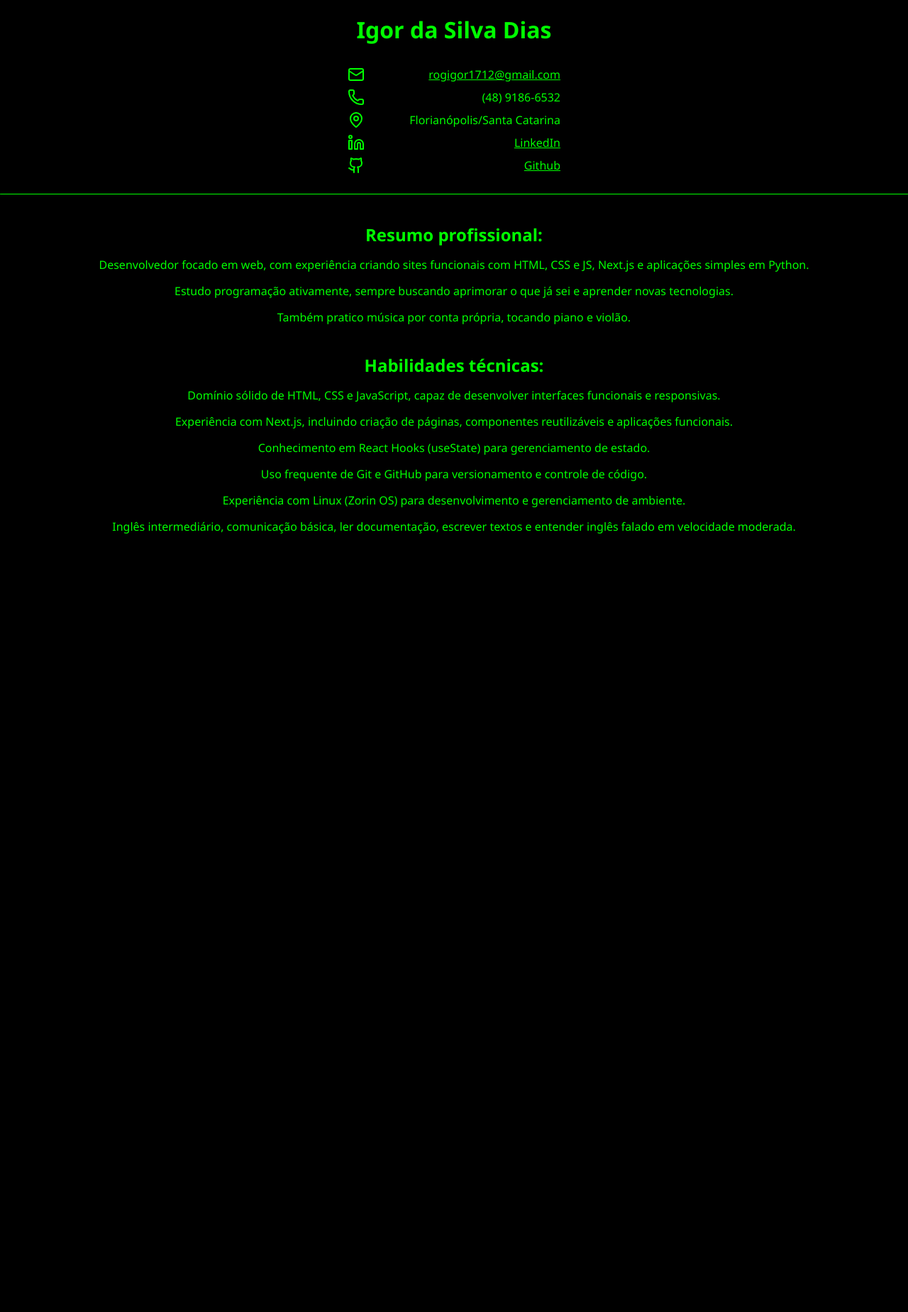
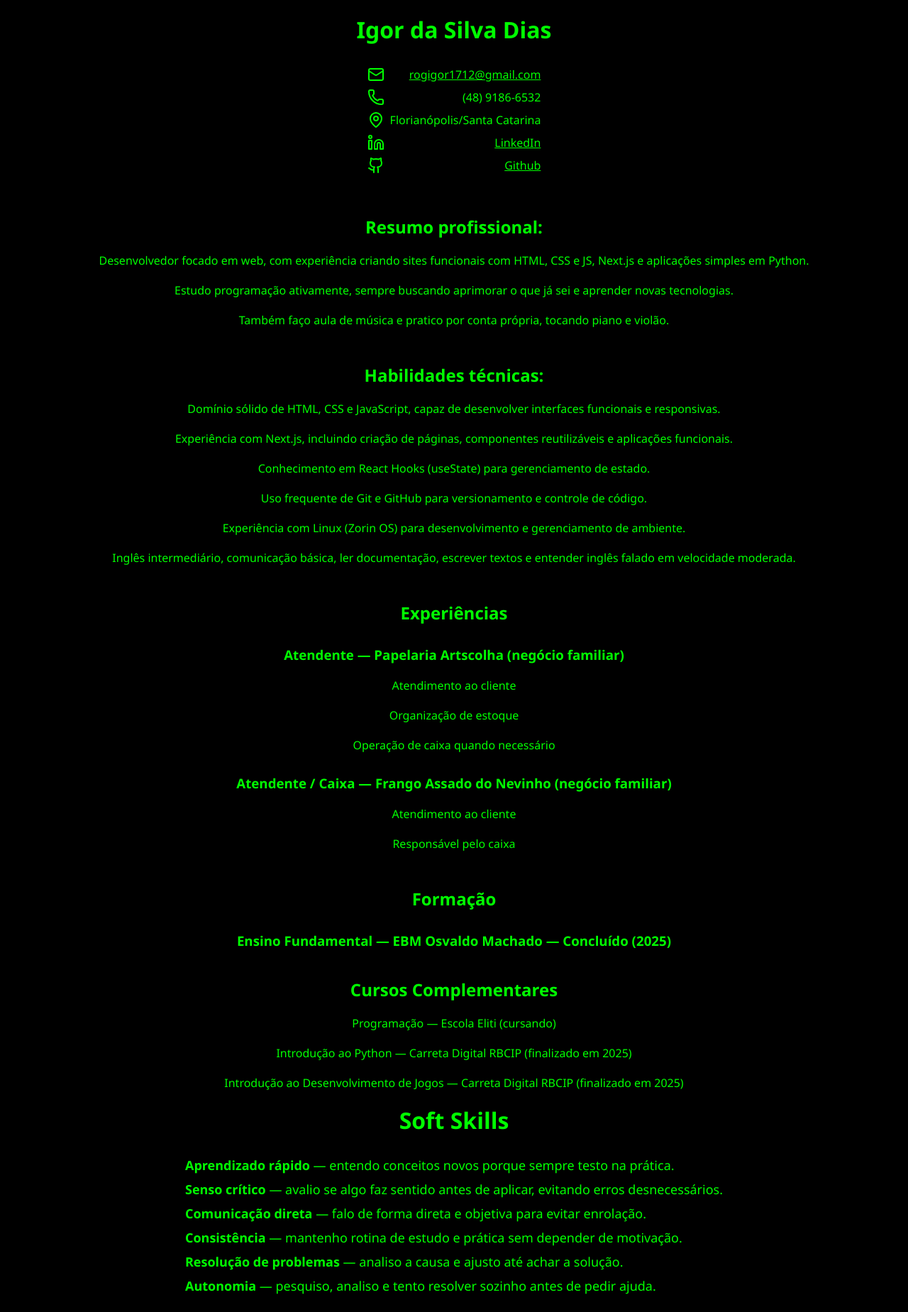
Before and after one commit to Igor-Dias-2010/curriculo, a Next.js app: page / in a window 1280 px wide. Shown: the whole page at 71% size. Before the commit the page ends 800 px from the top, so only its background shows below. Built offline with nearby package versions, Linux system fonts and the light colour scheme.

Commit message:
curriculo V5.0
aparentemente, terminado

```diff
--- /dev/null
+++ b/app/contato.jsx
@@ -0,0 +1,30 @@
+'use client'
+import { Mail, Phone, MapPin, MapPinCheck, Linkedin, Github } from 'lucide-react'
+import Link from 'next/link'
+
+export default function Contato() {
+    return (
+        <div>
+            <div className='contact'>
+                <Mail className='icon' />
+                <Link href={'mailto:rogigor1712@gmail.com'}>rogigor1712@gmail.com</Link>
+            </div>
+            <div className='contact'>
+                <Phone className='icon' />
+                <span>(48) 9186-6532</span>
+            </div>
+            <div className='contact'>
+                <MapPin className='icon' />
+                <span>Florianópolis/Santa Catarina</span>
+            </div>
+            <div className='contact'>
+                <Linkedin className='icon' />
+                <Link href={'https://www.linkedin.com/in/igor-dias-4a0791356/'} target='_blank'>LinkedIn</Link>
+            </div>
+            <div className='contact'>
+                <Github className='icon' />
+                <Link href={'https://github.com/Igor-Dias-2010'} target='_blank'>Github</Link>
+            </div>
+        </div>
+    )
+}
--- /dev/null
+++ b/app/experiencias.jsx
@@ -0,0 +1,18 @@
+'use client'
+
+export default function Experiencias() {
+    return (
+        <div className="main">
+            <h2>Experiências</h2>
+
+            <h3>Atendente — Papelaria Artscolha (negócio familiar)</h3>
+            <p>Atendimento ao cliente</p>
+            <p>Organização de estoque</p>
+            <p>Operação de caixa quando necessário</p>
+
+            <h3>Atendente / Caixa — Frango Assado do Nevinho (negócio familiar)</h3>
+            <p>Atendimento ao cliente</p>
+            <p>Responsável pelo caixa</p>
+        </div>
+    )
+}
--- /dev/null
+++ b/app/formacao.jsx
@@ -0,0 +1,16 @@
+'use client'
+
+export default function Formacao() {
+    return (
+        <div className="main">
+            <h2>Formação</h2>
+            <h3>Ensino Fundamental — EBM Osvaldo Machado — Concluído (2025) </h3>
+
+            <h2 className="subtitulo">Cursos Complementares</h2>
+            <p>Programação — Escola Eliti (cursando)</p>
+            <p>Introdução ao Python — Carreta Digital RBCIP (finalizado em 2025)</p>
+            <p>Introdução ao Desenvolvimento de Jogos — Carreta Digital RBCIP (finalizado em 2025)</p>
+
+        </div>
+    )
+}
--- a/app/globals.css
+++ b/app/globals.css
@@ -8,8 +8,6 @@ body {
     background-color: black;
     color: rgb(0, 255, 0);
     font-family: 'Segoe UI', Tahoma, Geneva, Verdana, sans-serif;
-    margin: 0;
-    padding: 0;
 }
 
 .main {
@@ -21,7 +19,11 @@ body {
 }
 
 .main h2 {
-    margin-top: 20px;
+    margin-top: 30px;
+}
+
+.main .subtitulo {
+    margin-top: 40px;
 }
 
 .contact {
@@ -30,11 +32,16 @@ body {
     gap: 8px;
     margin-bottom: 8px;
     justify-content: space-between;
-    width: 300px;
+    width: 100%;
+    max-width: 300px;
 }
 
 h1 {
     margin-bottom: 30px
+}
+
+h3 {
+    margin-top: 30px;
 }
 
 .icon {
@@ -51,17 +58,13 @@ a:hover {
     color: rgb(0, 143, 0);
 }
 
-hr {
-    border: none;
-    background-color: rgb(0, 255, 0);
-    height: 1px;
-    border-radius: 8px;
-    width: 100%;
+p {
     margin-top: 20px;
-}
-
-p {
-    margin-top: 15px;
+    margin-left: 15px;
+    margin-right: 15px;
+    width: auto;
+    max-width: 100%;
+    text-align: center;
 }
 
 ::-webkit-scrollbar {
@@ -69,7 +72,7 @@ p {
 }
 
 ::-webkit-scrollbar-thumb {
-    background: rgb(0, 144, 0);
+    background: rgb(0, 255, 0);
     border-radius: 4px;
     transition: background 0.3s;
 }
@@ -84,3 +87,14 @@ p {
         scrollbar-color: #00ff00 #1a1a1a;
     }
 }
+
+body li:last-of-type {
+    margin-bottom: 25px;
+
+}
+
+li {
+    font-size: large;
+    margin-bottom: 10px;
+    list-style: none;
+}
--- a/app/home.jsx
+++ b/app/home.jsx
@@ -2,35 +2,21 @@
 
 import Resumo from './resumo-profissional'
 import Habilidades from './habilidades'
-import Link from 'next/link'
-import { Mail, Phone, MapPin, MapPinCheck, Linkedin, Github } from 'lucide-react'
+import Contato from './contato'
+import Experiencias from './experiencias'
+import Formacao from './formacao'
+import SoftSkill from './soft-skill'
+
 export default function Home() {
     return (
         <div className='main'>
             <h1>Igor da Silva Dias</h1>
-            <div className='contact'>
-                <Mail className='icon' />
-                <Link href={'mailto:rogigor1712@gmail.com'}>rogigor1712@gmail.com</Link>
-            </div>
-            <div className='contact'>
-                <Phone className='icon' />
-                <span>(48) 9186-6532</span>
-            </div>
-            <div className='contact'>
-                <MapPin className='icon' />
-                <span>Florianópolis/Santa Catarina</span>
-            </div>
-            <div className='contact'>
-                <Linkedin className='icon' />
-                <Link href={'https://www.linkedin.com/in/igor-dias-4a0791356/'} target='_blank'>LinkedIn</Link>
-            </div>
-            <div className='contact'>
-                <Github className='icon' />
-                <Link href={'https://github.com/Igor-Dias-2010'} target='_blank'>Github</Link>
-            </div>
-            <hr />
+            <Contato />
             <Resumo />
             <Habilidades />
+            <Experiencias />
+            <Formacao />
+            <SoftSkill />
         </div>
     )
 }
--- a/app/resumo-profissional.jsx
+++ b/app/resumo-profissional.jsx
@@ -6,7 +6,7 @@ export default function Resumo() {
             <h2>Resumo profissional:</h2>
             <p>Desenvolvedor focado em web, com experiência criando sites funcionais com HTML, CSS e JS, Next.js e aplicações simples em Python.</p>
             <p>Estudo programação ativamente, sempre buscando aprimorar o que já sei e aprender novas tecnologias.</p>
-            <p>Também pratico música por conta própria, tocando piano e violão.</p>
+            <p>Também faço aula de música e pratico por conta própria, tocando piano e violão.</p>
         </div>
     )
 }
--- /dev/null
+++ b/app/soft-skill.jsx
@@ -0,0 +1,18 @@
+'use client'
+
+export default function SoftSkill() {
+    return (
+        <div className="main">
+            <h1>Soft Skills</h1>
+            <ul>
+                <li><strong>Aprendizado rápido</strong> — entendo conceitos novos porque sempre testo na prática.</li>
+                <li><strong>Senso crítico</strong> — avalio se algo faz sentido antes de aplicar, evitando erros desnecessários.</li>
+                <li><strong>Comunicação direta</strong> — falo de forma direta e objetiva para evitar enrolação.</li>
+                <li><strong>Consistência</strong> — mantenho rotina de estudo e prática sem depender de motivação.</li>
+                <li><strong>Resolução de problemas</strong> — analiso a causa e ajusto até achar a solução.</li>
+                <li><strong>Autonomia</strong> — pesquiso, analiso e tento resolver sozinho antes de pedir ajuda.</li>
+            </ul>
+        </div>
+    )
+
+}
```
